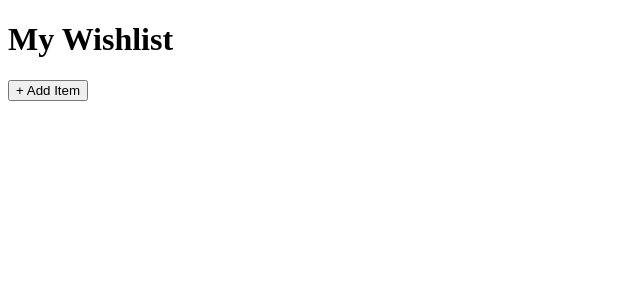
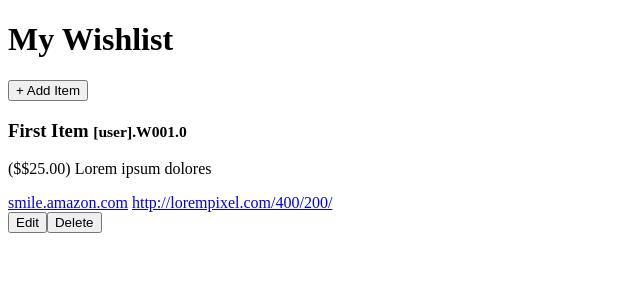
Before and after one commit to tcjcodes/wishlist-nextjs-redux, a Next.js app: page / in a window 1280 px wide. Shown: the top 300 px of the page, without its empty margins (0-640 px from the left). Built offline with nearby package versions, Linux system fonts and the light colour scheme.

Commit message:
feat: deleting wishlist item + rename and organize Manage containers

```diff
--- /dev/null
+++ b/components/ManageWishlistItemActionBar.js
@@ -0,0 +1,16 @@
+import React from 'react';
+import PropTypes from 'prop-types';
+
+const ManageWishlistItemActionBar = ({ itemId, handleEdit, handleDelete }) => (
+  <div>
+    <button onClick={handleEdit}>Edit</button>
+    <button onClick={handleDelete}>Delete</button>
+  </div>
+);
+
+ManageWishlistItemActionBar.propTypes = {
+  handleEdit: PropTypes.func.isRequired,
+  handleDelete: PropTypes.func.isRequired,
+};
+
+export default ManageWishlistItemActionBar;
--- a/components/WishlistItem.js
+++ b/components/WishlistItem.js
@@ -1,18 +1,14 @@
-import React, { Component } from 'react';
+import PropTypes from 'prop-types';
+import React from 'react';
 
-class WishlistItem extends Component {
-  constructor(props) {
-    super(props);
-  }
-
-  render() {
-    const { item } = this.props;
-    return (
+const WishlistItem = ({ item }) => (
   <div>
     <h3>
       {item.name} <small>{item.id}</small>
     </h3>
-        <p>({item.price}) {item.description}</p>
+    <p>
+      (${item.price}) {item.description}
+    </p>
     {item.url && (
       <a href={item.url} target="_blank">
         {item.url}
@@ -26,7 +22,15 @@ class WishlistItem extends Component {
     )}
   </div>
 );
-  }
-}
+
+WishlistItem.propTypes = {
+  item: PropTypes.shape({
+    name: PropTypes.string.isRequired,
+    description: PropTypes.string,
+    url: PropTypes.string,
+    imageUrl: PropTypes.string,
+    price: PropTypes.string,
+  }),
+};
 
 export default WishlistItem;
--- a/components/Wishlist.js
+++ b/containers/ManageWishlist.js
@@ -1,11 +1,14 @@
+import _ from 'lodash';
 import React, { Component } from 'react';
 import { connect } from 'react-redux';
 import AddWishlistItem from './AddWishlistItem';
-import WishlistItem from './WishlistItem';
+import ManageWishlistItem from './ManageWishlistItem';
 
-class Wishlist extends Component {
+class ManageWishlist extends Component {
   constructor(props) {
     super(props);
+
+    // TODO convert to store
     this.state = { isShowAddItem: false };
   }
 
@@ -13,12 +16,20 @@ class Wishlist extends Component {
     this.toggleShowAddItem(true);
   };
 
-  onClickCancel = () => {
+  onClickAddItemCancel = () => {
     this.toggleShowAddItem(false);
   };
 
   toggleShowAddItem = (isShowAddItem) => {
     this.setState({ isShowAddItem });
+  };
+
+  onClickItemEdit = (itemId) => {
+    console.log('edit', itemId);
+  };
+
+  onClickItemDelete = (itemId) => {
+    console.log('delete', itemId);
   };
 
   render() {
@@ -32,17 +43,22 @@ class Wishlist extends Component {
         )}
         {isShowAddItem && (
           <AddWishlistItem
-            handleCancel={this.onClickCancel}
+            handleCancel={this.onClickAddItemCancel}
             wishlistId={wishlist.id}
           />
         )}
-        {wishlist.items.map(this.renderItems)}
+        {_.map(wishlist.items, this.renderItems)}
       </div>
     );
   }
 
-  renderItems(item) {
-    return <WishlistItem key={item.id} item={item} />;
+  renderItems = (item) => {
+    return (
+      <ManageWishlistItem
+        key={item.id}
+        item={item}
+      />
+    );
   }
 }
 
@@ -52,4 +68,4 @@ const mapStateToProps = ({ wishlist }) => {
   };
 };
 
-export default connect(mapStateToProps)(Wishlist);
+export default connect(mapStateToProps)(ManageWishlist);
--- /dev/null
+++ b/containers/ManageWishlistItem.js
@@ -0,0 +1,36 @@
+import React, { Component } from 'react';
+import { connect } from 'react-redux';
+import ManageWishlistItemActionBar from '../components/ManageWishlistItemActionBar';
+import WishlistItem from '../components/WishlistItem';
+import { deleteWishlistItem } from '../ducks/wishlist-item';
+
+class ManageWishlistItem extends Component {
+  constructor(props) {
+    super(props);
+  }
+
+  handleClickEdit = () => {
+    // this.props.handleEdit(this.props.item.id);
+    console.log('editing', this.props.item.id);
+  };
+
+  handleClickDelete = () => {
+    this.props.deleteWishlistItem(this.props.item.id);
+  };
+
+  render() {
+    const { item } = this.props;
+    return (
+      <div>
+        <WishlistItem item={item} />
+        <ManageWishlistItemActionBar
+          itemId={item.id}
+          handleDelete={this.handleClickDelete}
+          handleEdit={this.handleClickEdit}
+        />
+      </div>
+    );
+  }
+}
+
+export default connect(null, { deleteWishlistItem })(ManageWishlistItem);
--- a/ducks/wishlist-item.js
+++ b/ducks/wishlist-item.js
@@ -1,6 +1,7 @@
 // ACTION TYPES
 const actionTypePrefix = 'app/wishlist-item/';
 export const ADD_WISHLIST_ITEM = `${actionTypePrefix}ADD_WISHLIST_ITEM`;
+export const DELETE_WISHLIST_ITEM = `${actionTypePrefix}DELETE_WISHLIST_ITEM`;
 
 
 // REDUCER
@@ -36,4 +37,13 @@ export const addWishlistItem = (id, item) => {
   };
 };
 
+export const deleteWishlistItem = (id) => {
+  return {
+    type: DELETE_WISHLIST_ITEM,
+    payload: {
+      id,
+    },
+  };
+};
+
 // MIDDLEWARE
--- a/ducks/wishlist.js
+++ b/ducks/wishlist.js
@@ -1,5 +1,5 @@
 // ACTION TYPES
-import itemReducer, { ADD_WISHLIST_ITEM } from './wishlist-item';
+import itemReducer, { ADD_WISHLIST_ITEM, DELETE_WISHLIST_ITEM } from './wishlist-item';
 
 const actionTypePrefix = 'app/wishlist/';
 const FETCH_WISHLIST = `${actionTypePrefix}FETCH_WISHLIST`;
@@ -9,7 +9,16 @@ const initialState = {
   name: 'My Wishlist',
   id: '[user].W001',
   createdDate: '2018-04-14',
-  items: [],
+  items: [
+    {
+      id: '[user].W001.0',
+      name: 'First Item',
+      description: 'Lorem ipsum dolores',
+      url: 'smile.amazon.com',
+      imageUrl: 'http://lorempixel.com/400/200/',
+      price: '$25.00',
+    },
+  ],
 };
 const reducer = (state = initialState, action) => {
   switch (action.type) {
@@ -19,8 +28,14 @@ const reducer = (state = initialState, action) => {
       const itemId = `${state.id}.${state.items.length}`;
       return {
         ...state,
-        items: [...state.items, itemReducer(null, action, itemId)],
+        items: [ ...state.items, itemReducer(null, action, itemId) ],
       };
+    case DELETE_WISHLIST_ITEM:
+      return {
+        ...state,
+        items: state.items.filter((item) => item.id !== action.payload.id),
+      };
+
   }
   return state;
 };
--- a/pages/index.js
+++ b/pages/index.js
@@ -1,10 +1,11 @@
 import React from 'react';
 import { bindActionCreators } from 'redux';
-import Wishlist from '../components/Wishlist';
-import { startClock, addCount, serverRenderHome } from '../ducks';
+import ManageWishlist from '../containers/ManageWishlist';
+import { addCount, startClock } from '../ducks';
 import { fetchWishlist } from '../ducks/wishlist';
 import initStore from '../utils/initStore';
 import withRedux from '../utils/withRedux';
+
 // import Page from '../components/Page';
 
 class Home extends React.Component {
@@ -24,7 +25,11 @@ class Home extends React.Component {
   }
 
   render() {
-    return <div><Wishlist/></div>;
+    return (
+      <div>
+        <ManageWishlist />
+      </div>
+    );
   }
 }
 
```
Also changed, not shown: containers/AddWishlistItem.js (renamed from components/AddWishlistItem.js). Lines whose indentation alone changed are shown as unchanged.
